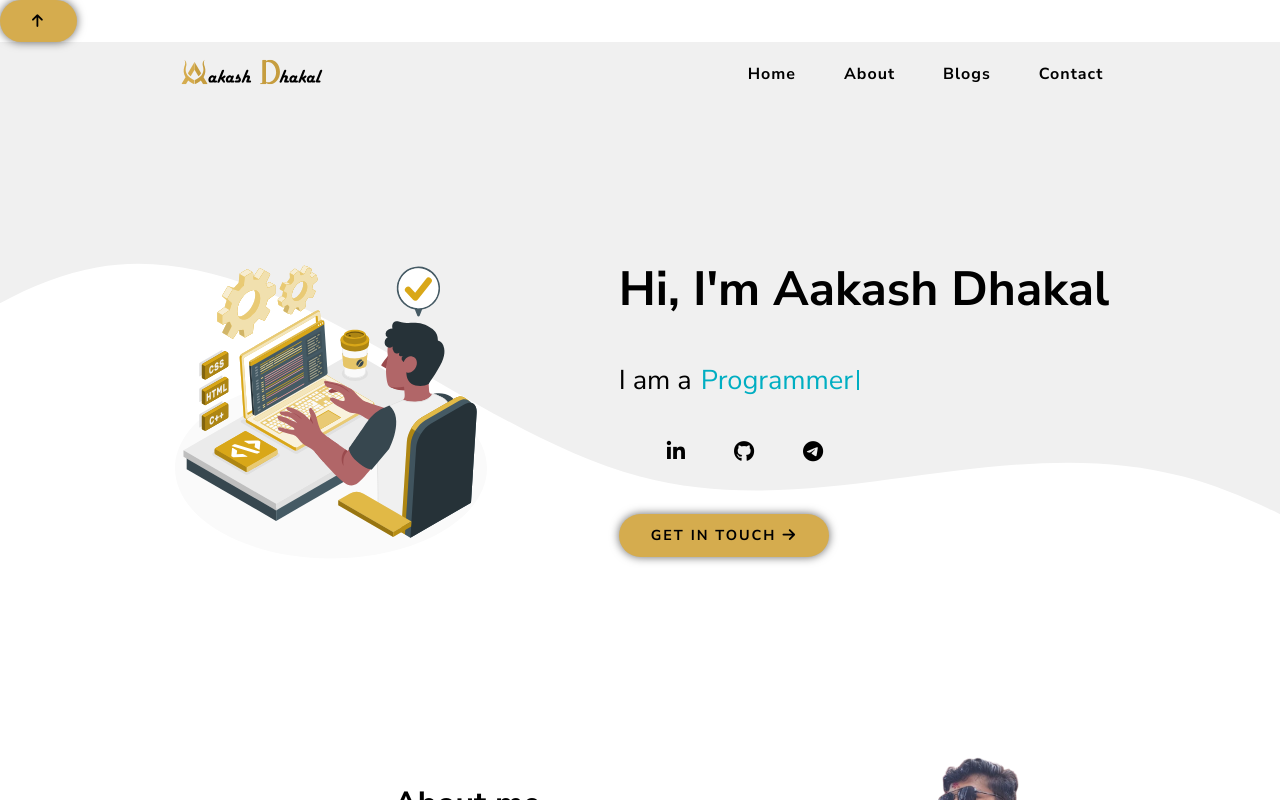
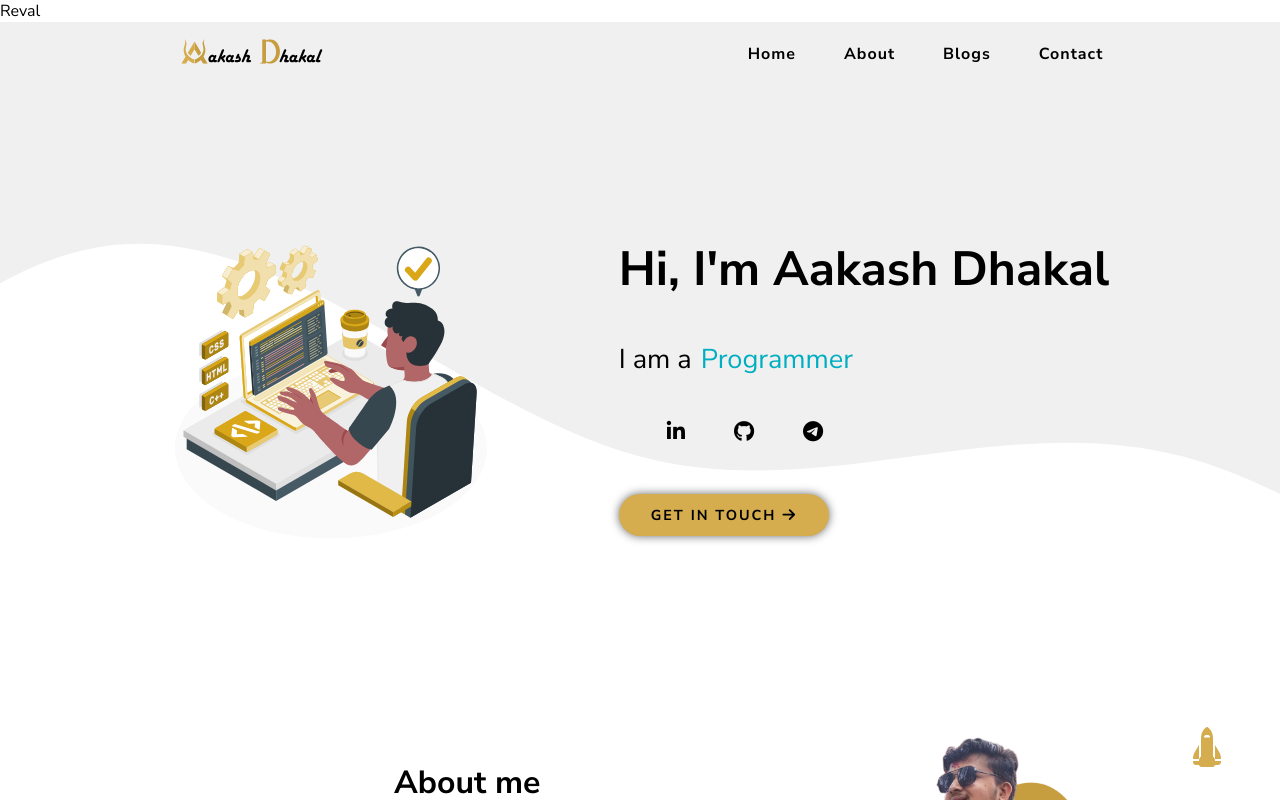
Before and after one commit to aakashdhakal/portfolio-site, a React (Vite) app: page / in a window 1280 px wide. Shown: the top 800 px of the page. Built offline with nearby package versions, Linux system fonts and the light colour scheme.

Commit message:
Update components and styles

```diff
--- a/src/App.jsx
+++ b/src/App.jsx
@@ -3,13 +3,15 @@ import HeroSection from './components/Hero-section/HeroSection.jsx'
 import Navbar from './components/Navbar/Navbar.jsx';
 import AboutSection from './components/AboutSection/AboutSection.jsx'
 import Button from './components/Buttons/button.jsx';
+import { scrollToTop , RevealScrollToTop} from './components/customHooks/customHooks.jsx';
 
 
 export default function Home() {
 
   return (
     <main>
-      <Button><i className='fa-solid fa-arrow-up'></i></Button>
+      Reval
+      <Button class="button scroll-to-top" click={scrollToTop}><i className="fa-solid fa-shuttle-space fa-rotate-270"></i></Button>
     <section id='navHero'>
       <Navbar />
       <div className="hero-section">
--- a/src/components/Buttons/button.jsx
+++ b/src/components/Buttons/button.jsx
@@ -1,5 +1,5 @@
 import './button.css'
  function Button(props) {
-   return <button className="button">{props.children}</button>
+   return <button className={props.class} onClick={props.click}>{props.children}</button>
 }
 export default Button;
--- a/src/components/Hero-section/HeroSection.jsx
+++ b/src/components/Hero-section/HeroSection.jsx
@@ -2,7 +2,7 @@ import './HeroSection.css'
 import '../Buttons/button.jsx'
 import SocialList from '../SocialList/SocialList.jsx'
 import Button from '../Buttons/button.jsx'
-import { typingAnimation } from '../customHooks/typingAnimation.jsx'
+import { typingAnimation } from '../customHooks/customHooks.jsx'
 
 
 const identity = ["Web Developer", "Programmer", "Student"]
@@ -19,7 +19,7 @@ export default function HeroSection() {
         <h1>Hi, I'm Aakash Dhakal</h1>
         <p className='identity'>I am a<span>{currentIdentity}</span></p>
         <SocialList />
-        <Button> Get in touch   <i className='fa-solid fa-arrow-right'></i>
+        <Button class="button"> Get in touch   <i className='fa-solid fa-arrow-right'></i>
         </Button>
       </div>
       <div className="hero-section-image">
--- a/src/components/customHooks/typingAnimation.jsx
+++ b/src/components/customHooks/customHooks.jsx
@@ -47,3 +47,27 @@ export function typingAnimation(identity) {
 
   return [currentIdentity];
 }
+
+
+export function scrollToTop() {
+  window.scrollTo({
+    top: 0,
+    behavior: 'smooth'
+  })
+}
+
+export function RevealScrollToTop() {
+  const [showButton, setShowButton] = useState(false);
+
+  useEffect(() => {
+    window.addEventListener('scroll', () => {
+      if (window.scrollY > 100) {
+        setShowButton(true);
+      } else {
+        setShowButton(false);
+      }
+    })
+  }, [])
+
+  return showButton;
+}
--- a/src/style.css
+++ b/src/style.css
@@ -28,3 +28,16 @@
 body {
 	background-color: var(--body-bg-color);
 }
+main {
+	min-height: 500vh;
+}
+
+.scroll-to-top {
+	position: fixed;
+	bottom: 20px;
+	right: 20px;
+	background-color: transparent !important;
+	box-shadow: none !important;
+	font-size: 2rem !important;
+	color: #d5ac4e !important;
+}
```
